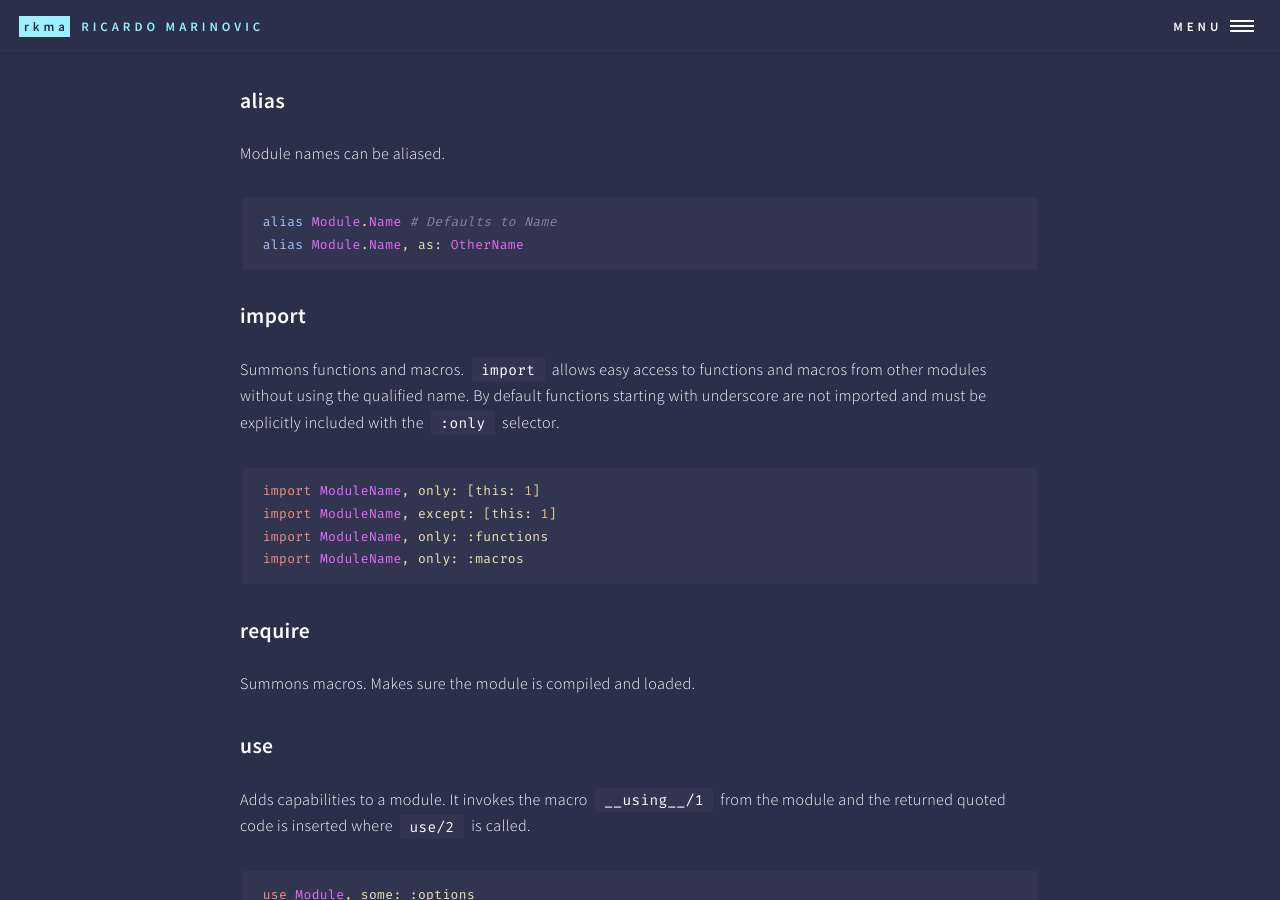
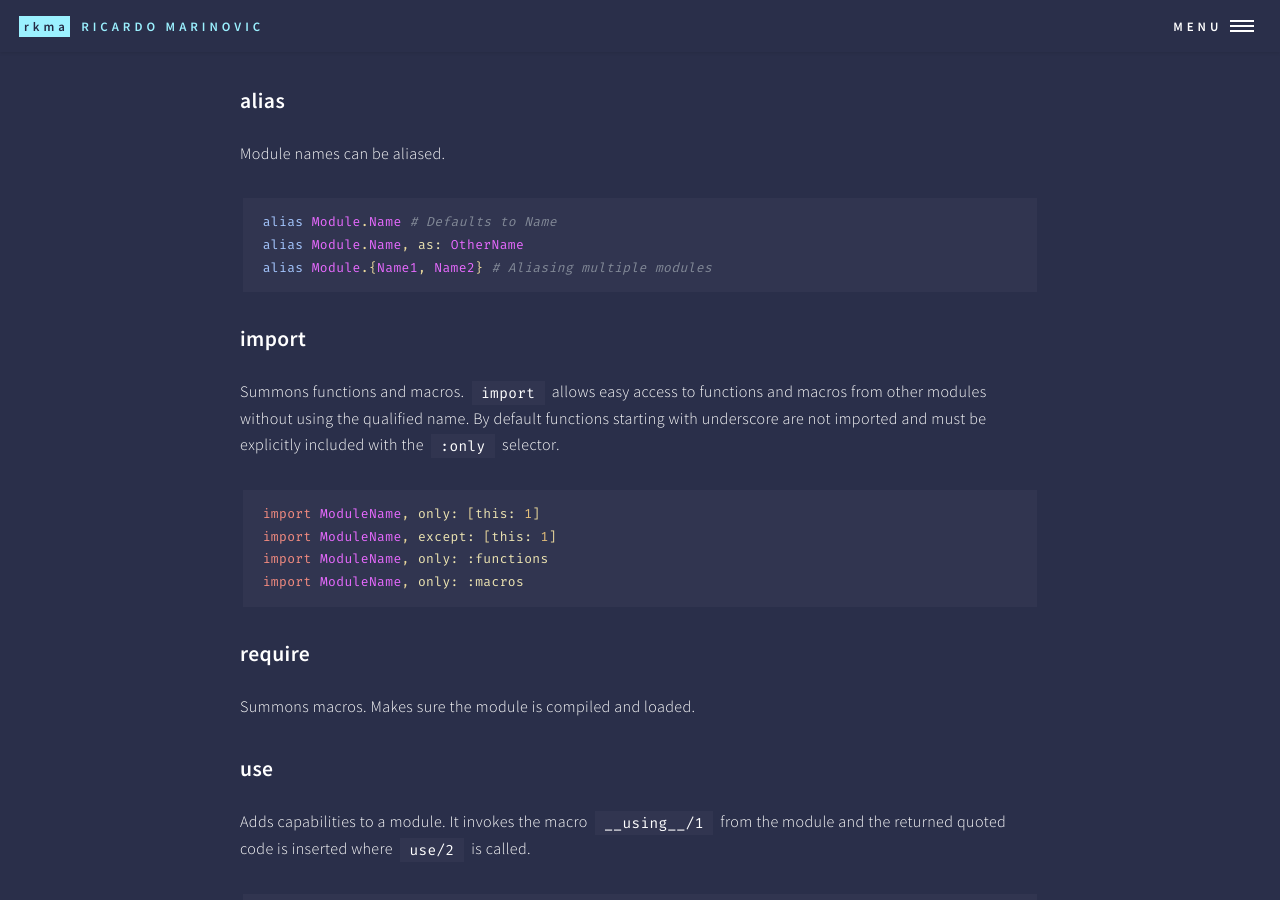
Before and after one commit to ricmarinovic/ricmarinovic.github.io, a Jekyll site: the page built from elixir/_posts/2016-11-15-syntax.md, in a window 1280 px wide and 900 px high, scrolled down 13321 px. Built offline with Jekyll 4.4.1, drawn with Linux system fonts in a browser that asks for light colours; comment, search, counter and statistics services are not loaded.

Commit message:
edit post syntax elixir
multiple aliasing

````diff
--- a/elixir/_posts/2016-11-15-syntax.md
+++ b/elixir/_posts/2016-11-15-syntax.md
@@ -465,6 +465,7 @@ Module names can be aliased.
 ```elixir
 alias Module.Name # Defaults to Name
 alias Module.Name, as: OtherName
+alias Module.{Name1, Name2} # Aliasing multiple modules
 ```
 
 ### import
````
